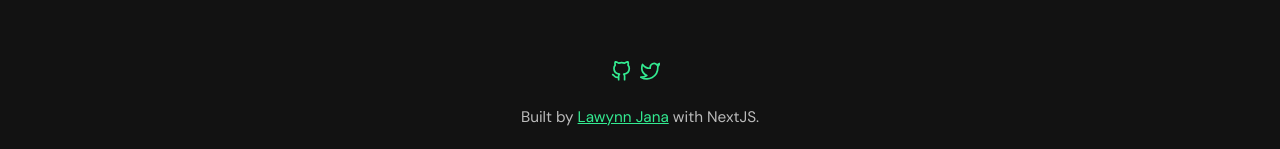
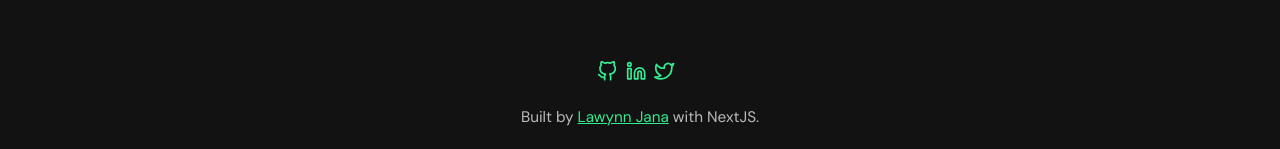
Before and after one commit to lawynnj/lawynnj.github.io, a Next.js app: page / in a window 1280 px wide. Shown: the part 758-907 px from the top of the page. Built offline with nearby package versions, Linux system fonts and the light colour scheme.

Commit message:
add linkedIn social link

```diff
--- a/components/cards/cards.tsx
+++ b/components/cards/cards.tsx
@@ -2,7 +2,7 @@ import React from "react";
 import Link from "next/link";
 
 import { StyledCards } from "../styles/cards.styles";
-import { GitHubIcon } from "../styles/footer.styles";
+
 interface ICard {
   basePath: string;
   data: {
@@ -33,7 +33,6 @@ const Cards = ({ data, basePath }: ICard) => {
               as={`/${basePath}/${singleCard.slug}`}
             >
               <a className="article-link">
-                {/* @ts-ignore */}
                 <img
                   src={singleCard.previewImage}
                   alt={singleCard.title}
--- a/components/footer.tsx
+++ b/components/footer.tsx
@@ -2,7 +2,7 @@ import React from "react";
 import {
   StyledFooterSection,
   GitHubIcon,
-  CodepenIcon,
+  LinkedinIcon,
   TwitterIcon,
 } from "./styles/footer.styles";
 import { Container } from "./container";
@@ -22,7 +22,17 @@ const Footer = () => (
             <GitHubIcon />
           </a>
         </li>
-
+        <li className="footerSocialLink">
+          <a
+            className="footerLink"
+            href="https://www.linkedin.com/in/lawynn-jana-35866797/"
+            target="_blank"
+            rel="noreferrer noopener"
+            aria-label="linkedin"
+          >
+            <LinkedinIcon />
+          </a>
+        </li>
         <li className="footerSocialLink">
           <a
             className="footerLink"
--- a/components/styles/footer.styles.ts
+++ b/components/styles/footer.styles.ts
@@ -1,6 +1,6 @@
 import styled from "@emotion/styled";
 import { css } from "@emotion/core";
-import { GitHub, Codepen, Twitter } from "react-feather";
+import { GitHub, Codepen, Twitter, Linkedin } from "react-feather";
 
 export const StyledFooterSection = styled.footer`
   .footer-container {
@@ -43,3 +43,6 @@ export const TwitterIcon = styled(Twitter)`
 export const CodepenIcon = styled(Codepen)`
   ${IconStyles}
 `;
+export const LinkedinIcon = styled(Linkedin)`
+  ${IconStyles}
+`;
```
